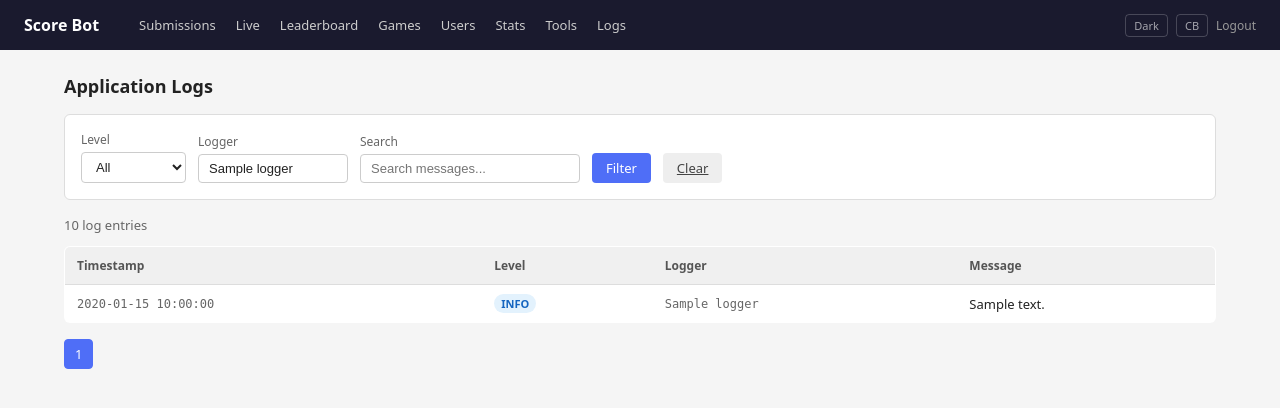
After one commit to gram-os/score-bot, a FastAPI app: template web/templates/logs.html in a window 1280 px wide. The commit adds this page. Shown: the top 408 px of the page. Run offline with FastAPI, Linux system fonts and the light colour scheme; the template is opened without the code that fills it: most values are stand-ins (such as "Sample title", 1, 10 or a date in 2020).

Commit message:
Add structured logging with DB persistence and admin log viewer (#10)
## Summary

- **`bot/log_handler.py`** — new `DBLogHandler` writes log records
(INFO+) to SQLite; only captures `bot.*`, `web.*`, and `discord.*`
loggers to avoid noise from SQLAlchemy/uvicorn internals
- **`bot/database.py`** — new `AppLog` model + `get_logs()` query with
level, logger, and message filters; migration `d5e6f7a8b9c0` adds the
`app_logs` table with indexes on `timestamp` and `level`
- **Bot & web logging** — INFO events for score submissions, slash
commands, admin actions (login/logout, delete, toggle, bulk-delete);
WARNING for duplicates and unauthorized login attempts
- **`/admin/logs`** — paginated log viewer with level dropdown, logger
name input, and message search; themed badges for INFO/WARNING/ERROR

## Test plan

- [ ] `make restart` applies migration without errors
- [ ] Submit a score in Discord → INFO entry appears in `/admin/logs`
- [ ] Submit a duplicate → WARNING entry appears
- [ ] Log in to admin → INFO "Admin login" entry visible
- [ ] Delete a submission → INFO entry with admin username and
submission ID
- [ ] Toggle a game → INFO entry with enabled/disabled state
- [ ] Filter logs by level, logger, and search term — results narrow
correctly
- [ ] Pagination works with more than 50 entries
- [ ] Dark mode and colorblind mode render log level badges correctly

🤖 Generated with [Claude Code](https://claude.com/claude-code)

Co-authored-by: gramos0211 <45494272+gramos0211@users.noreply.github.com>
Co-authored-by: Claude Sonnet 4.6 <noreply@anthropic.com>

```diff
--- /dev/null
+++ b/bot/log_handler.py
@@ -0,0 +1,42 @@
+import logging
+from datetime import datetime
+
+from sqlalchemy.orm import sessionmaker
+
+_INCLUDED_PREFIXES = ("bot.", "web.", "discord")
+
+
+class DBLogHandler(logging.Handler):
+    def __init__(self, engine):
+        super().__init__()
+        self._Session = sessionmaker(bind=engine)
+        self._emitting = False
+
+    def emit(self, record: logging.LogRecord) -> None:
+        if self._emitting:
+            return
+        if not any(record.name.startswith(p) for p in _INCLUDED_PREFIXES):
+            return
+        self._emitting = True
+        try:
+            from bot.database import AppLog
+
+            with self._Session() as session:
+                entry = AppLog(
+                    timestamp=datetime.utcfromtimestamp(record.created),
+                    level=record.levelname,
+                    logger=record.name,
+                    message=record.getMessage(),
+                )
+                session.add(entry)
+                session.commit()
+        except Exception:
+            self.handleError(record)
+        finally:
+            self._emitting = False
+
+
+def setup_db_logging(engine) -> None:
+    handler = DBLogHandler(engine)
+    handler.setLevel(logging.INFO)
+    logging.getLogger().addHandler(handler)
--- a/web/main.py
+++ b/web/main.py
@@ -1,13 +1,23 @@
 import os
+from contextlib import asynccontextmanager
 
 from fastapi import FastAPI, Request
 from fastapi.responses import RedirectResponse
 from fastapi.staticfiles import StaticFiles
 from starlette.middleware.sessions import SessionMiddleware
 
+from bot.database import get_engine
+from bot.log_handler import setup_db_logging
 from web.auth import NotAuthenticated, admin_router, router as auth_router
 
-app = FastAPI(title="Score Bot Admin")
+
+@asynccontextmanager
+async def lifespan(app: FastAPI):
+    setup_db_logging(get_engine())
+    yield
+
+
+app = FastAPI(title="Score Bot Admin", lifespan=lifespan)
 
 secret_key = os.environ.get("SECRET_KEY", "changeme")
 app.add_middleware(SessionMiddleware, secret_key=secret_key)
--- a/web/templates/base.html
+++ b/web/templates/base.html
@@ -228,6 +228,9 @@
     th.sortable { cursor: pointer; user-select: none; }
     th.sortable:hover { background: var(--th-hover); }
     .sort-icon { font-size: 9px; color: var(--text-subtle); margin-left: 3px; }
+    .badge-info { background: var(--badge-glyph-bg); color: var(--badge-glyph-text); }
+    .badge-warning { background: var(--c-warning-bg); color: var(--c-warning-text); }
+    .badge-error { background: var(--flash-err-bg); color: var(--flash-err-text); }
   </style>
 </head>
 <body>
@@ -241,6 +244,7 @@
       <a href="/admin/users" {% if active == 'users' %}class="active"{% endif %}>Users</a>
       <a href="/admin/stats" {% if active == 'stats' %}class="active"{% endif %}>Stats</a>
       <a href="/admin/tools" {% if active == 'tools' %}class="active"{% endif %}>Tools</a>
+      <a href="/admin/logs" {% if active == 'logs' %}class="active"{% endif %}>Logs</a>
     </nav>
     <div class="header-actions">
       <button class="theme-btn" id="darkToggle" title="Toggle dark mode">Dark</button>
--- /dev/null
+++ b/web/templates/logs.html
@@ -0,0 +1,78 @@
+{% extends "base.html" %}
+{% block title %}Logs — Score Bot Admin{% endblock %}
+{% block content %}
+<h2>Application Logs</h2>
+
+<div class="filters">
+  <form method="get" action="/admin/logs" style="display:flex;gap:12px;flex-wrap:wrap;align-items:flex-end;width:100%">
+    <div class="filter-group">
+      <label>Level</label>
+      <select name="level" class="input">
+        <option value="" {% if not filters.level %}selected{% endif %}>All</option>
+        <option value="INFO" {% if filters.level == 'INFO' %}selected{% endif %}>INFO</option>
+        <option value="WARNING" {% if filters.level == 'WARNING' %}selected{% endif %}>WARNING</option>
+        <option value="ERROR" {% if filters.level == 'ERROR' %}selected{% endif %}>ERROR</option>
+      </select>
+    </div>
+    <div class="filter-group">
+      <label>Logger</label>
+      <input type="text" name="logger" value="{{ filters.logger }}" class="input" placeholder="e.g. bot.main" style="width:150px">
+    </div>
+    <div class="filter-group">
+      <label>Search</label>
+      <input type="text" name="search" value="{{ filters.search }}" class="input" placeholder="Search messages..." style="width:220px">
+    </div>
+    <button type="submit" class="btn btn-primary">Filter</button>
+    <a href="/admin/logs" class="btn btn-secondary">Clear</a>
+  </form>
+</div>
+
+<div style="margin-bottom:12px;color:var(--text-muted);font-size:13px;">
+  {{ total }} log entr{{ 'y' if total == 1 else 'ies' }}
+</div>
+
+{% if logs %}
+<table>
+  <thead>
+    <tr>
+      <th>Timestamp</th>
+      <th>Level</th>
+      <th>Logger</th>
+      <th>Message</th>
+    </tr>
+  </thead>
+  <tbody>
+    {% for entry in logs %}
+    <tr>
+      <td style="white-space:nowrap;color:var(--text-muted);font-size:12px;font-family:monospace">
+        {{ entry.timestamp.strftime('%Y-%m-%d %H:%M:%S') }}
+      </td>
+      <td>
+        {% if entry.level == 'ERROR' %}
+          <span class="badge badge-error">ERROR</span>
+        {% elif entry.level == 'WARNING' %}
+          <span class="badge badge-warning">WARN</span>
+        {% else %}
+          <span class="badge badge-info">INFO</span>
+        {% endif %}
+      </td>
+      <td style="font-family:monospace;font-size:12px;color:var(--text-muted);white-space:nowrap">{{ entry.logger }}</td>
+      <td style="font-size:13px;word-break:break-word">{{ entry.message }}</td>
+    </tr>
+    {% endfor %}
+  </tbody>
+</table>
+
+<div class="pagination">
+  {% if page > 1 %}
+  <a href="{{ page_url(page - 1) }}">← Prev</a>
+  {% endif %}
+  <span class="current">{{ page }}</span>
+  {% if has_next %}
+  <a href="{{ page_url(page + 1) }}">Next →</a>
+  {% endif %}
+</div>
+{% else %}
+<div class="empty">No log entries found.</div>
+{% endif %}
+{% endblock %}
```
Also changed, not shown: alembic/versions/d5e6f7a8b9c0_add_app_logs_table.py (added, +35 -0 lines), bot/database.py (+44 -0 lines), bot/main.py (+41 -0 lines), web/auth.py (+78 -0 lines).
